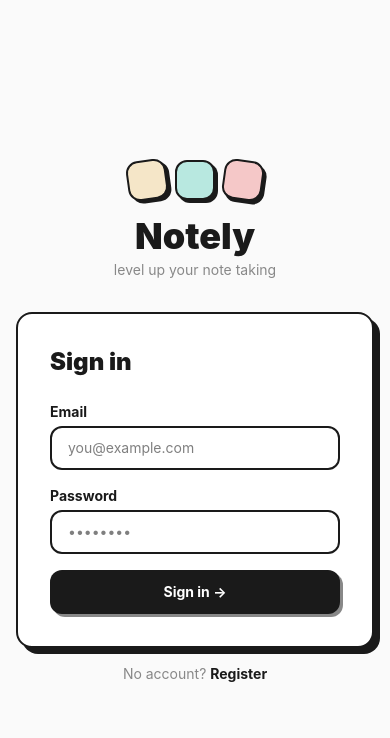
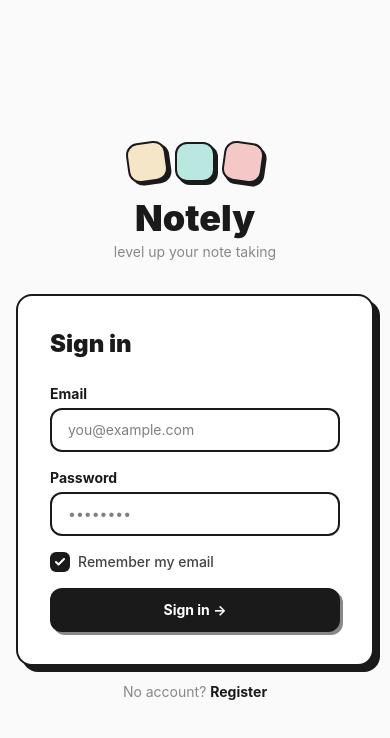
Before and after one commit to Kleinnnn1/Notely, a React (Vite) app: page /login in a window 390 px wide. Shown: the top 738 px of the page. Built offline with nearby package versions, Linux system fonts and the light colour scheme; no server answers.

Commit message:
-fix mobile view delete button does not show -added auth session persist -fix register direct to app link instead of local -added remember and redirect to app if auth session exist

```diff
--- a/src/lib/supabase.ts
+++ b/src/lib/supabase.ts
@@ -3,4 +3,10 @@ import { createClient } from '@supabase/supabase-js'
 const supabaseUrl = import.meta.env.VITE_SUPABASE_URL as string
 const supabaseAnonKey = import.meta.env.VITE_SUPABASE_ANON_KEY as string
 
-export const supabase = createClient(supabaseUrl, supabaseAnonKey)
+export const supabase = createClient(supabaseUrl, supabaseAnonKey, {
+    auth: {
+        persistSession: true,
+        detectSessionInUrl: true,
+        storageKey: 'notely_session',
+    },
+})
--- a/src/pages/Login.tsx
+++ b/src/pages/Login.tsx
@@ -1,34 +1,58 @@
-import { useState } from 'react'
-import { supabase } from '../lib/supabase'
-import { Link, useNavigate } from 'react-router-dom'
+import { useEffect, useState } from "react";
+import { supabase } from "../lib/supabase";
+import { Link, useNavigate } from "react-router-dom";
 
 export default function Login() {
-  const navigate = useNavigate()
-  const [email, setEmail] = useState('')
-  const [password, setPassword] = useState('')
-  const [error, setError] = useState('')
-  const [loading, setLoading] = useState(false)
+  const navigate = useNavigate();
+  const [email, setEmail] = useState("");
+  const [password, setPassword] = useState("");
+  const [remember, setRemember] = useState(true);
+  const [error, setError] = useState("");
+  const [loading, setLoading] = useState(false);
+
+  useEffect(() => {
+    supabase.auth.getSession().then(({ data }) => {
+      if (data.session) {
+        navigate("/notes");
+      }
+    });
+
+    // Pre-fill email if remembered
+    const savedEmail = localStorage.getItem("notely-remember-email");
+    if (savedEmail) {
+      setEmail(savedEmail);
+      setRemember(true);
+    }
+  }, []);
 
   async function handleLogin(e: React.FormEvent) {
-    e.preventDefault()
-    setLoading(true)
-    setError('')
+    e.preventDefault();
+    setLoading(true);
+    setError("");
 
-    const { error } = await supabase.auth.signInWithPassword({ email, password })
+    if (remember) {
+      localStorage.setItem("notely-remember-email", email);
+    } else {
+      localStorage.removeItem("notely-remember-email");
+    }
+
+    const { error } = await supabase.auth.signInWithPassword({
+      email,
+      password,
+    });
 
     if (error) {
-      setError(error.message)
+      setError(error.message);
     } else {
-      navigate('/notes')
+      navigate("/notes");
     }
 
-    setLoading(false)
+    setLoading(false);
   }
 
   return (
     <div className="min-h-screen flex items-center justify-center bg-[#fafafa]">
       <div className="w-full max-w-md px-4">
-
         <div className="text-center mb-8">
           <div className="flex justify-center gap-2 mb-4">
             <div className="w-10 h-10 rounded-xl bg-[#F5E6C8] border-2 border-[#1a1a1a] shadow-[3px_3px_0px_#1a1a1a] rotate-[-8deg]" />
@@ -50,7 +74,9 @@ export default function Login() {
 
           <form onSubmit={handleLogin} className="flex flex-col gap-4">
             <div>
-              <label className="text-sm font-bold text-[#1a1a1a] mb-1 block">Email</label>
+              <label className="text-sm font-bold text-[#1a1a1a] mb-1 block">
+                Email
+              </label>
               <input
                 type="email"
                 value={email}
@@ -62,7 +88,9 @@ export default function Login() {
             </div>
 
             <div>
-              <label className="text-sm font-bold text-[#1a1a1a] mb-1 block">Password</label>
+              <label className="text-sm font-bold text-[#1a1a1a] mb-1 block">
+                Password
+              </label>
               <input
                 type="password"
                 value={password}
@@ -73,23 +101,51 @@ export default function Login() {
               />
             </div>
 
+            {/* Remember me */}
+            <label className="flex items-center gap-2 cursor-pointer select-none">
+              <div
+                onClick={() => setRemember(!remember)}
+                className={`w-5 h-5 rounded-md border-2 border-[#1a1a1a] flex items-center justify-center transition-colors shrink-0 ${
+                  remember ? "bg-[#1a1a1a]" : "bg-white"
+                }`}
+              >
+                {remember && (
+                  <svg width="10" height="8" viewBox="0 0 10 8" fill="none">
+                    <path
+                      d="M1 4L3.5 6.5L9 1"
+                      stroke="white"
+                      strokeWidth="2"
+                      strokeLinecap="round"
+                      strokeLinejoin="round"
+                    />
+                  </svg>
+                )}
+              </div>
+              <span className="text-sm font-medium text-[#444]">
+                Remember my email
+              </span>
+            </label>
+
             <button
               type="submit"
               disabled={loading}
               className="bg-[#1a1a1a] text-white py-3 rounded-xl text-sm font-bold hover:bg-[#333] disabled:opacity-50 shadow-[3px_3px_0px_#888] active:shadow-none active:translate-y-0.5 transition-all"
             >
-              {loading ? 'Signing in...' : 'Sign in →'}
+              {loading ? "Signing in..." : "Sign in →"}
             </button>
           </form>
         </div>
 
         <p className="text-sm text-[#888] text-center mt-4">
-          No account?{' '}
-          <Link to="/register" className="font-bold text-[#1a1a1a] hover:underline">
+          No account?{" "}
+          <Link
+            to="/register"
+            className="font-bold text-[#1a1a1a] hover:underline"
+          >
             Register
           </Link>
         </p>
       </div>
     </div>
-  )
+  );
 }
--- a/src/pages/Notes.tsx
+++ b/src/pages/Notes.tsx
@@ -56,14 +56,14 @@ export default function Notes() {
     setSelectedNote(note);
     setTitle(note.title);
     setContent(note.content);
-    setActiveTab("editor"); // auto switch to editor on mobile
+    setActiveTab("editor");
   }
 
   function handleNewNote() {
     setSelectedNote(null);
     setTitle("");
     setContent("");
-    setActiveTab("editor"); // auto switch to editor on mobile
+    setActiveTab("editor");
   }
 
   async function handleSave() {
@@ -133,29 +133,31 @@ export default function Notes() {
 
   const editorContent = (
     <div className="flex flex-col h-full bg-white">
-      <div className="flex items-center gap-3 px-4 md:px-6 pt-4 md:pt-6 pb-4 border-b-2 border-[#1a1a1a]">
+      <div className="px-4 md:px-6 pt-4 md:pt-6 pb-4 border-b-2 border-[#1a1a1a]">
+        <div className="flex items-center gap-3">
           <input
             type="text"
             value={title}
             onChange={(e) => setTitle(e.target.value)}
             placeholder="Note title..."
-          className="flex-1 text-xl md:text-3xl font-black text-[#1a1a1a] focus:outline-none placeholder-gray-200 bg-transparent"
+            className="flex-1 text-xl md:text-3xl font-black text-[#1a1a1a] focus:outline-none placeholder-gray-200 bg-transparent min-w-0"
           />
           <button
             onClick={handleSave}
             disabled={!userId}
-          className="bg-[#1a1a1a] text-white px-4 py-2 rounded-xl text-sm font-bold hover:bg-[#333] disabled:opacity-50 shadow-[3px_3px_0px_#888] active:shadow-none active:translate-y-0.5 transition-all cursor-pointer disabled:cursor-not-allowed"
+            className="bg-[#1a1a1a] text-white px-4 py-2 rounded-xl text-sm font-bold hover:bg-[#333] disabled:opacity-50 shadow-[3px_3px_0px_#888] active:shadow-none active:translate-y-0.5 transition-all shrink-0"
           >
             {userId ? "Save" : "..."}
           </button>
           {selectedNote && (
             <button
               onClick={handleDelete}
-            className="bg-[#F5C8C8] text-[#1a1a1a] px-3 py-2 rounded-xl text-sm font-bold border-2 border-[#1a1a1a] shadow-[3px_3px_0px_#1a1a1a] active:shadow-none active:translate-y-0.5 transition-all cursor-pointer"
+              className="bg-[#F5C8C8] text-[#1a1a1a] px-3 py-2 rounded-xl text-sm font-bold border-2 border-[#1a1a1a] shadow-[3px_3px_0px_#1a1a1a] active:shadow-none active:translate-y-0.5 transition-all shrink-0"
             >
               Delete
             </button>
           )}
+        </div>
       </div>
 
       <div className="flex-1 overflow-y-auto px-4 md:px-6 py-4 md:py-6">
@@ -184,9 +186,7 @@ export default function Notes() {
 
   return (
     <div className="flex flex-col h-screen bg-[#fafafa]">
-
       <div className="hidden md:flex flex-1 overflow-hidden">
-
         <div className="w-72 border-r-2 border-[#1a1a1a] flex flex-col">
           {sidebarContent}
         </div>
@@ -194,7 +194,6 @@ export default function Notes() {
       </div>
 
       <div className="flex md:hidden flex-1 flex-col overflow-hidden">
-        {/* Tab content */}
         <div className="flex-1 overflow-hidden">
           {activeTab === "notes" ? sidebarContent : editorContent}
         </div>
--- a/src/pages/Register.tsx
+++ b/src/pages/Register.tsx
@@ -1,4 +1,4 @@
-import { useState } from "react";
+import { useEffect, useState } from "react";
 import { supabase } from "../lib/supabase";
 import { Link, useNavigate } from "react-router-dom";
 
@@ -14,6 +14,14 @@ export default function Register() {
     general?: string;
   }>({});
   const [loading, setLoading] = useState(false);
+
+  useEffect(() => {
+    supabase.auth.getSession().then(({ data }) => {
+      if (data.session) {
+        navigate("/notes");
+      }
+    });
+  }, []);
 
   function validateEmail(email: string) {
     return /^[^\s@]+@[^\s@]+\.[^\s@]+$/.test(email);
```
Lines whose indentation alone changed are shown as unchanged.
